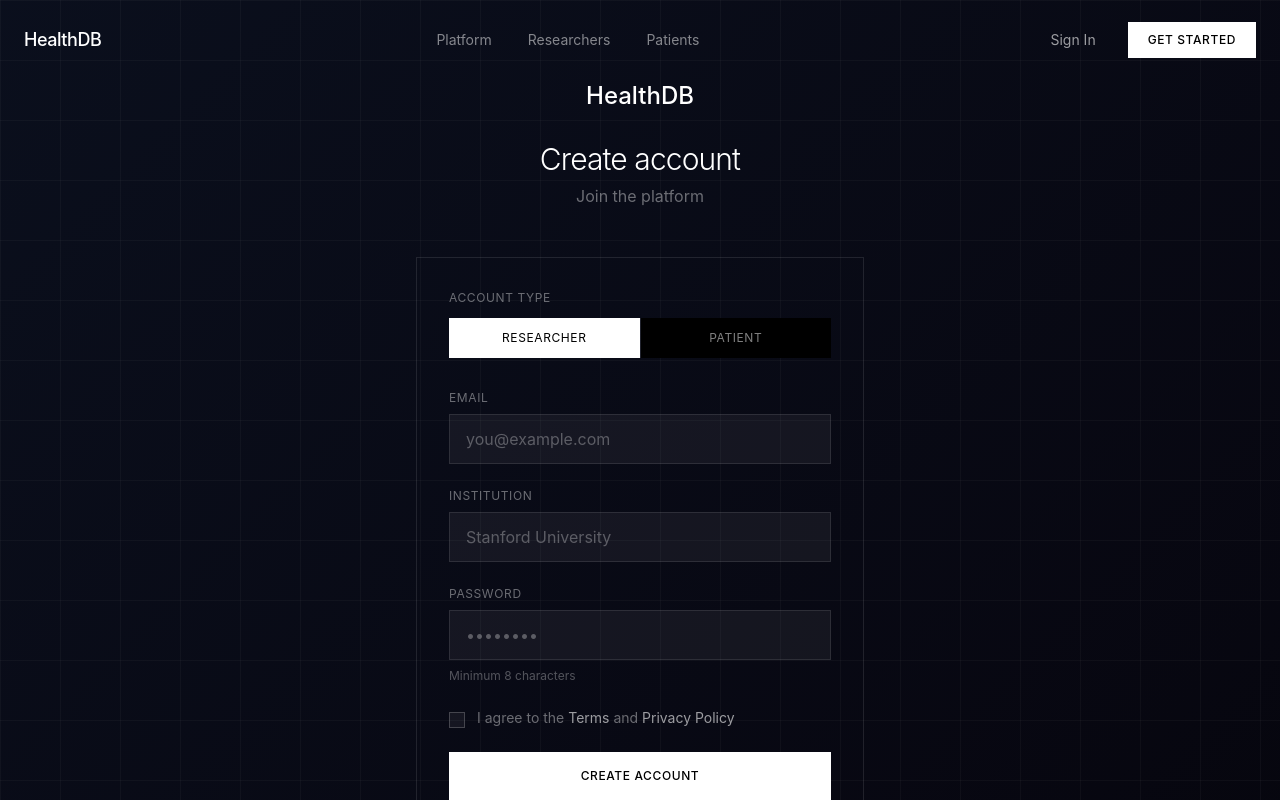
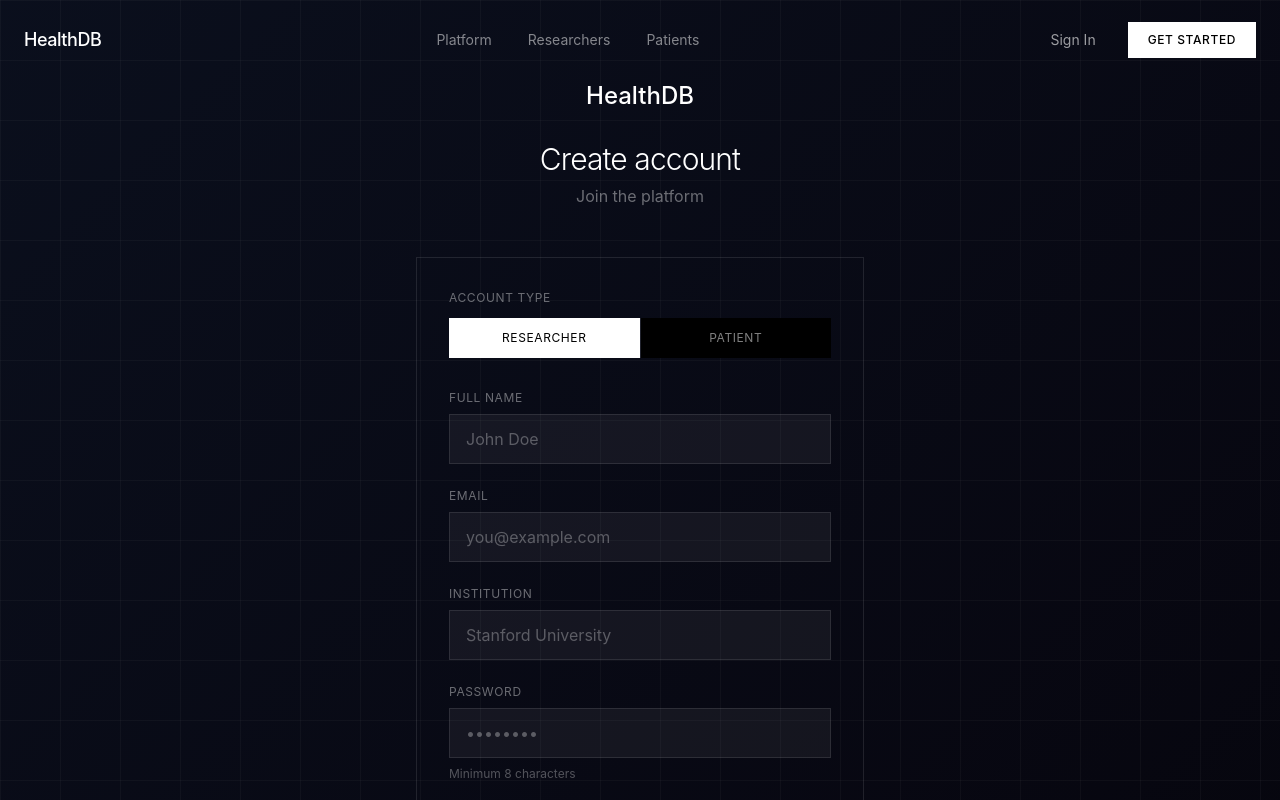
Before and after one commit to raimp001/HealthDB, a React (Create React App) app: page /register in a window 1280 px wide. Shown: the top 800 px of the page. Built offline with nearby package versions, Linux system fonts and the light colour scheme; no server answers.

Commit message:
Fix API URL for production and add name field to registration

```diff
--- a/src/pages/DataMarketplace.js
+++ b/src/pages/DataMarketplace.js
@@ -1,7 +1,8 @@
 import React, { useState, useEffect } from 'react';
 import { motion } from 'framer-motion';
 
-const API_URL = process.env.REACT_APP_API_URL || 'http://localhost:8000';
+// Use relative URL in production (same origin), fallback to localhost in dev
+const API_URL = process.env.NODE_ENV === 'production' ? '' : (process.env.REACT_APP_API_URL || 'http://localhost:8000');
 
 const DataMarketplace = () => {
   const [searchQuery, setSearchQuery] = useState('');
--- a/src/pages/Login.js
+++ b/src/pages/Login.js
@@ -2,7 +2,8 @@
 import { Link, useNavigate } from 'react-router-dom';
 import { motion } from 'framer-motion';
 
-const API_URL = process.env.REACT_APP_API_URL || 'http://localhost:8000';
+// Use relative URL in production (same origin), fallback to localhost in dev
+const API_URL = process.env.NODE_ENV === 'production' ? '' : (process.env.REACT_APP_API_URL || 'http://localhost:8000');
 
 const Login = () => {
   const [email, setEmail] = useState('');
--- a/src/pages/PatientPortal.js
+++ b/src/pages/PatientPortal.js
@@ -1,7 +1,8 @@
 import React, { useState, useEffect } from 'react';
 import { motion } from 'framer-motion';
 
-const API_URL = process.env.REACT_APP_API_URL || 'http://localhost:8000';
+// Use relative URL in production (same origin), fallback to localhost in dev
+const API_URL = process.env.NODE_ENV === 'production' ? '' : (process.env.REACT_APP_API_URL || 'http://localhost:8000');
 
 const PatientPortal = () => {
   const [patientData, setPatientData] = useState(null);
--- a/src/pages/Register.js
+++ b/src/pages/Register.js
@@ -2,13 +2,15 @@
 import { Link, useNavigate, useSearchParams } from 'react-router-dom';
 import { motion } from 'framer-motion';
 
-const API_URL = process.env.REACT_APP_API_URL || 'http://localhost:8000';
+// Use relative URL in production (same origin), fallback to localhost in dev
+const API_URL = process.env.NODE_ENV === 'production' ? '' : (process.env.REACT_APP_API_URL || 'http://localhost:8000');
 
 const Register = () => {
   const [searchParams] = useSearchParams();
   const initialType = searchParams.get('type') || 'researcher';
 
   const [userType, setUserType] = useState(initialType);
+  const [name, setName] = useState('');
   const [email, setEmail] = useState('');
   const [password, setPassword] = useState('');
   const [institution, setInstitution] = useState('');
@@ -28,8 +30,9 @@
         body: JSON.stringify({
           email,
           password,
+          name,
           user_type: userType,
-          institution: userType === 'researcher' ? institution : undefined,
+          organization: userType === 'researcher' ? institution : undefined,
         }),
       });
 
@@ -106,6 +109,20 @@
           )}
 
           <form onSubmit={handleSubmit} className="space-y-6">
+            <div>
+              <label className="block text-xs uppercase tracking-wider text-white/40 mb-2">
+                Full Name
+              </label>
+              <input
+                type="text"
+                value={name}
+                onChange={(e) => setName(e.target.value)}
+                required
+                className="w-full px-4 py-3 bg-white/5 border border-white/10 text-white placeholder-white/30 focus:border-white/30 focus:outline-none transition-colors"
+                placeholder="John Doe"
+              />
+            </div>
+
             <div>
               <label className="block text-xs uppercase tracking-wider text-white/40 mb-2">
                 Email
--- a/src/pages/ResearcherDashboard.js
+++ b/src/pages/ResearcherDashboard.js
@@ -1,7 +1,8 @@
 import React, { useState } from 'react';
 import { motion } from 'framer-motion';
 
-const API_URL = process.env.REACT_APP_API_URL || 'http://localhost:8000';
+// Use relative URL in production (same origin), fallback to localhost in dev
+const API_URL = process.env.NODE_ENV === 'production' ? '' : (process.env.REACT_APP_API_URL || 'http://localhost:8000');
 
 const ResearcherDashboard = () => {
   const [activeTab, setActiveTab] = useState('cohort');
```
